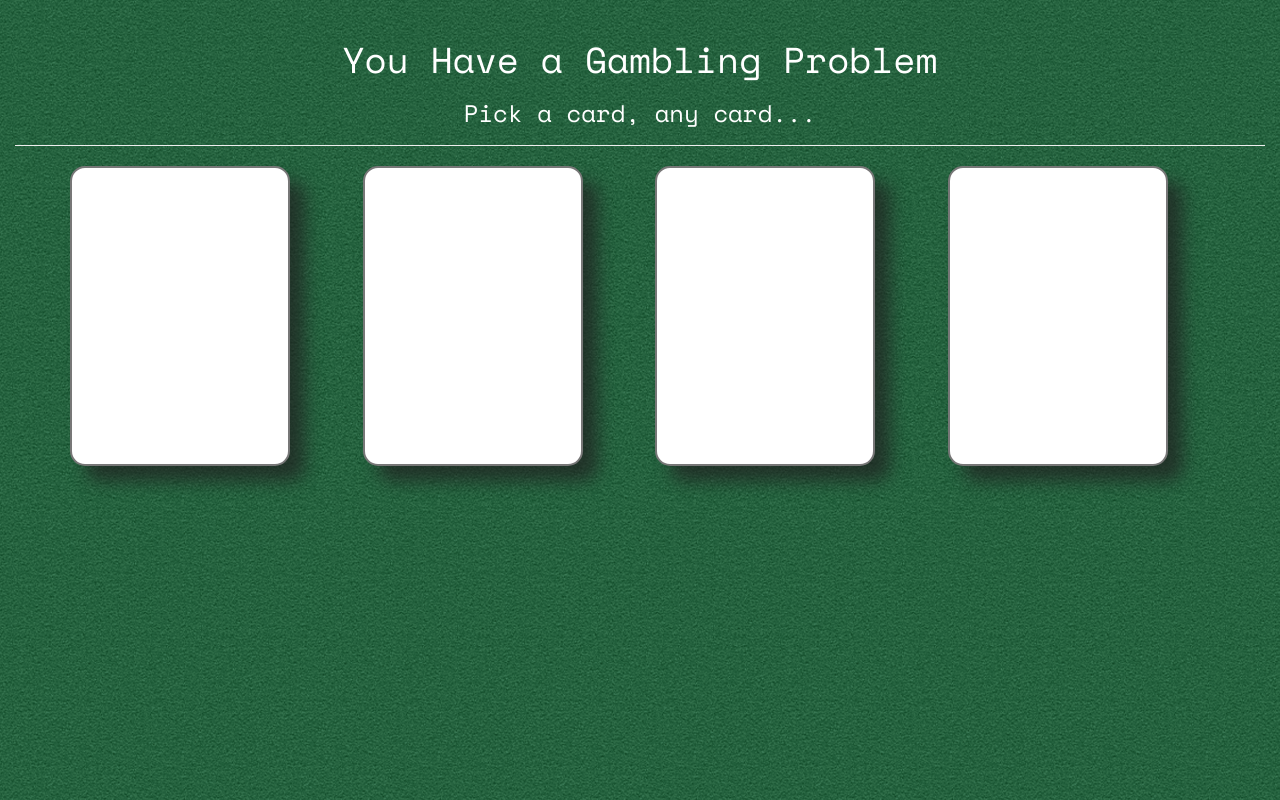
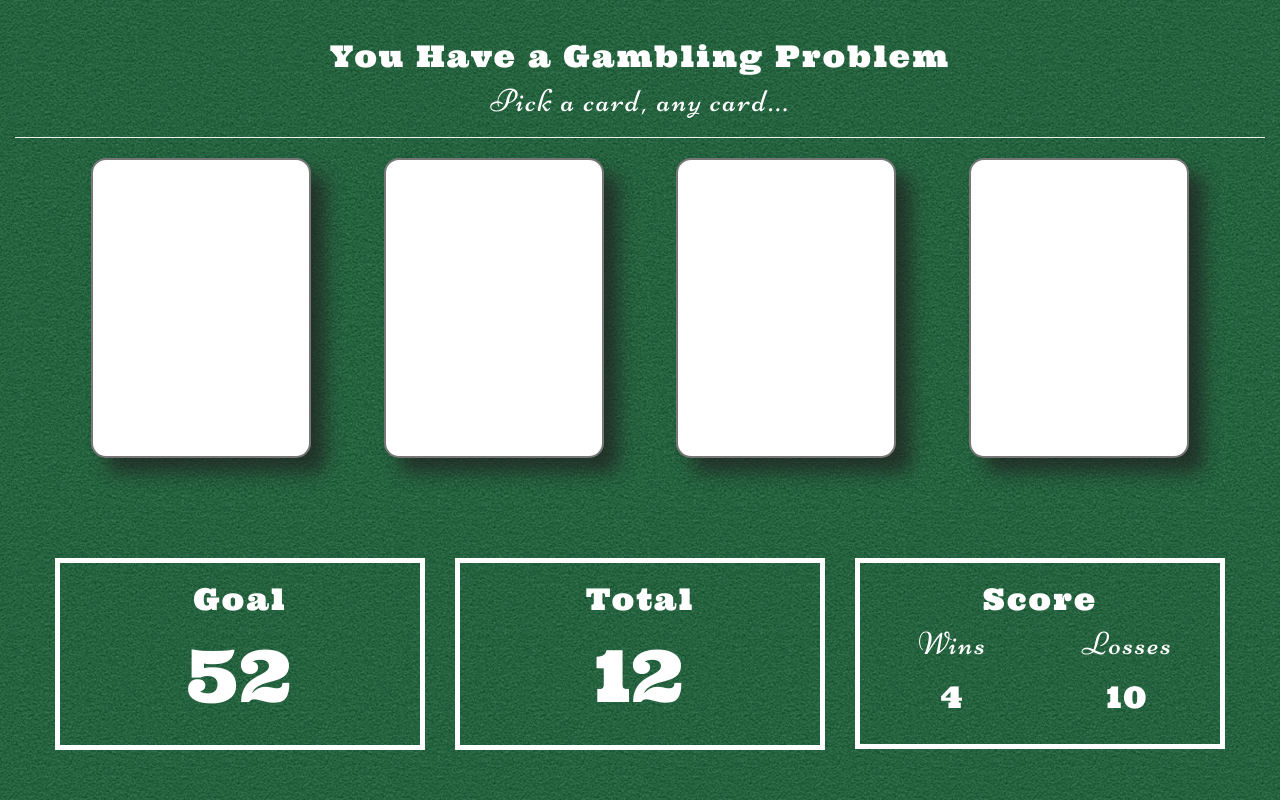
Before and after one commit to bunsushi/week-4-game, a plain HTML site: page index.html in a window 1280 px wide. Drawn offline with nearby package versions, Linux system fonts and the light colour scheme.

Commit message:
created score boxes

```diff
--- a/assets/css/style.css
+++ b/assets/css/style.css
@@ -1,11 +1,21 @@
 body {
     background-image: url("../images/pool_table.png");
     color: white;
-    font-family: 'Karla', sans-serif;
+    font-family: 'Niconne', serif;
+    letter-spacing: 2px;
 }
 
-h1, h3 {
-    font-family: 'Space Mono', monospace;
+h1, h2 {
+    font-family: 'Ultra', serif;
+}
+
+h1 {
+    font-size: 54pt;
+}
+
+h3 {
+    font-size: 24pt;
+    margin-top: 0;
 }
 
 .page-header {
@@ -19,6 +29,7 @@ h1, h3 {
     border: 2px #777 solid;
     height: 300px;
     max-width: 220px;
+    margin: 0 auto;
     box-shadow: 15px 15px 17px rgba(33, 33, 33, .7);
 }
 
@@ -26,3 +37,12 @@ h1, h3 {
     transform: rotate(-1deg);
     cursor: pointer;
 }
+
+.score-box {
+    border: 5px #fff solid;
+    margin-top: 100px;
+    padding: 0 20px 20px 20px;
+    width: 100%;
+    text-align: center;
+    overflow: auto;
+}
--- a/index.html
+++ b/index.html
@@ -1,5 +1,6 @@
 <!DOCTYPE html>
 <html>
+
 <head>
     <meta charset="utf-8" />
     <meta http-equiv="X-UA-Compatible" content="IE=edge">
@@ -11,7 +12,7 @@
     <!-- Custom CSS -->
     <link rel="stylesheet" type="text/css" media="screen" href="assets/css/style.css" />
     <!-- Google Fonts -->
-    <link href="https://fonts.googleapis.com/css?family=Karla|Space+Mono|Black+Ops+One" rel="stylesheet">
+    <link href="https://fonts.googleapis.com/css?family=Ultra|Niconne" rel="stylesheet">
     <!-- jQuery library -->
     <script src="https://ajax.googleapis.com/ajax/libs/jquery/3.3.1/jquery.min.js"></script>
     <script src="https://maxcdn.bootstrapcdn.com/bootstrap/3.3.7/js/bootstrap.min.js" integrity="sha384-Tc5IQib027qvyjSMfHjOMaLkfuWVxZxUPnCJA7l2mCWNIpG9mGCD8wGNIcPD7Txa"
@@ -19,10 +20,11 @@
     <!-- Game Javascript -->
     <script src="assets/javascript/game.js"></script>
 </head>
+
 <body>
     <div class="container-fluid">
         <div class="page-header">
-            <h1>You Have a Gambling Problem</h1>
+            <h2>You Have a Gambling Problem</h2>
             <h3>Pick a card, any card...</h3>
         </div>
     </div>
@@ -40,7 +42,41 @@
             </div>
             <div class="col-md-3">
                 <div class="card-container"></div>
+            </div>
+            <!-- .row -->
+
+            <div class="row">
+                <div class="col-md-4">
+                    <div class="score-box">
+                        <h2>Goal</h2>
+                        <h1>52</h1>
+                    </div>
+                </div>
+                <div class="col-md-4">
+                    <div class="score-box">
+                        <h2>Total</h2>
+                        <h1>12</h1>
+                    </div>
+                </div>
+                <div class="col-md-4">
+                    <div class="score-box">
+                        <h2>Score</h2>
+                        <div class="row">
+                            <div class="col-md-6">
+                                <h3>Wins</h3>
+                                <h2>4</h2>
+                            </div>
+                            <div class="col-md-6">
+                                <h3>Losses</h3>
+                                <h2>10</h2>
+                            </div>
+                        </div>
+                    </div>
+                </div>
+            </div>
+
         </div>
-    </div>
+        <!-- .container -->
 </body>
+
 </html>
```
